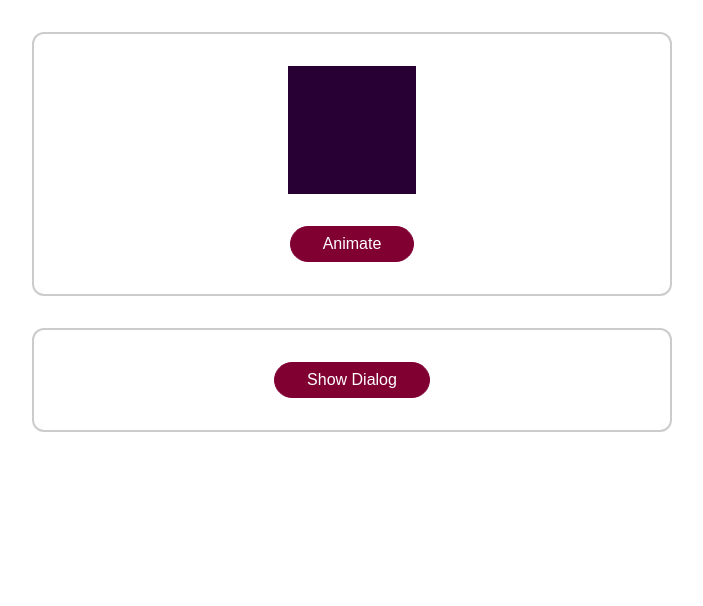
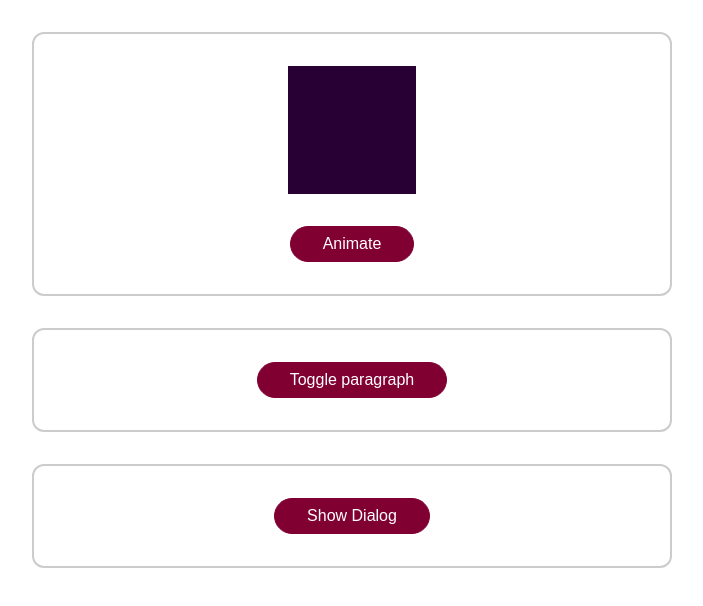
Before and after one commit to ChubYury/VLP, a Vue app: page / in a window 1280 px wide. Shown: the top 606 px of the page, without its empty margins (288-991 px from the left). Built offline with nearby package versions, Linux system fonts and the light colour scheme.

Commit message:
lesson195: css animations with vue`s help

```diff
--- a/src/App.vue
+++ b/src/App.vue
@@ -2,6 +2,12 @@
   <div class="container">
     <div class="block" :class="{animate: animatedBlock}"></div>
     <button @click="animateBlock">Animate</button>
+  </div>
+  <div class="container">
+    <transition>
+      <p v-if="paraIsVisible">This is only sometimes visible...</p>
+    </transition>
+    <button @click="paraVisible">Toggle paragraph</button>
   </div>
   <base-modal @close="hideDialog" v-if="dialogIsVisible">
     <p>This is a test dialog!</p>
@@ -17,20 +23,17 @@ export default {
   data() {
     return {
       animatedBlock: false,
-      dialogIsVisible: false
+      dialogIsVisible: false,
+      paraIsVisible: false,
     };
   },
   methods: {
-    animateBlock() {
-      this.animatedBlock = !this.animatedBlock
-
+    paraVisible() {
+      this.paraIsVisible = !this.paraIsVisible
     },
-    showDialog() {
-      this.dialogIsVisible = true;
-    },
-    hideDialog() {
-      this.dialogIsVisible = false;
-    },
+    animateBlock() {this.animatedBlock = !this.animatedBlock},
+    showDialog() {this.dialogIsVisible = true},
+    hideDialog() {this.dialogIsVisible = false},
   },
 };
 </script>
@@ -74,9 +77,22 @@ export default {
     transition: .5s ease-out; */
     animation: slide-fade 1s ease-out forwards;
   }
+  /*********************************************/
   @keyframes slide-fade {
     0% { transform: translateX(0) scale(1); }
     50% { transform: translateX(90px) scale(1.5)}
     100% { transform: translateX(150px) scale(.7)}
   }
+
+  /* .paragraph {
+    opacity: 0;
+  }
+  .visible {
+    animation: parag-vis .3s ease-out forwards;
+  }
+  @keyframes parag-vis {
+    from { opacity: 0;}
+    to { opacity: 1;}
+  } */
+
 </style>
```
